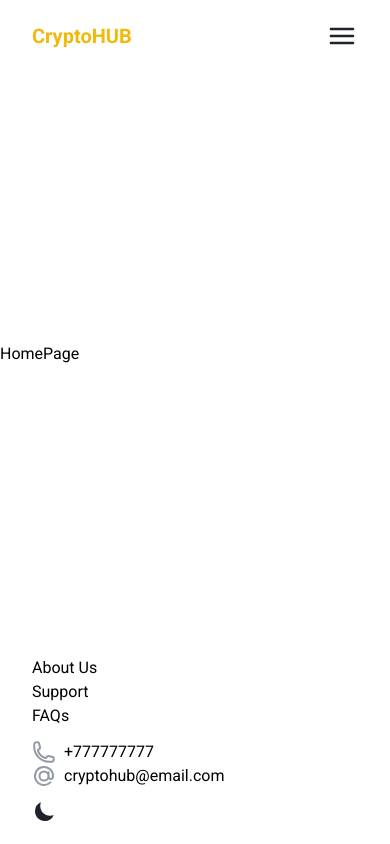
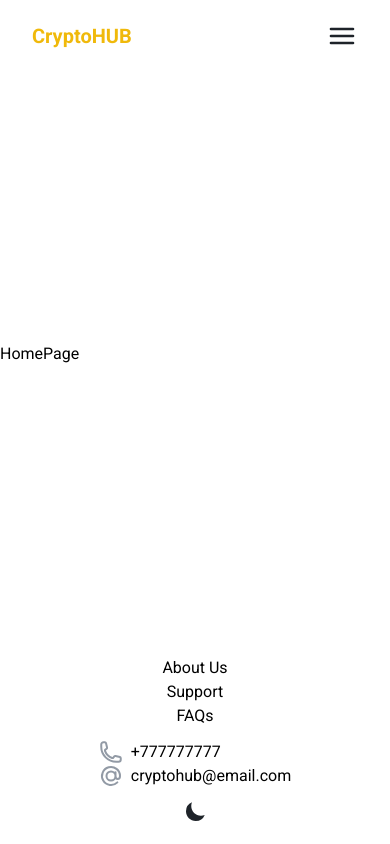
Before and after one commit to AlexMoskalyk/cryptohub, a React (Vite) app: page / in a window 390 px wide. Built offline with nearby package versions, Linux system fonts and the light colour scheme.

Commit message:
fix footer styles

```diff
--- a/src/components/Footer.tsx
+++ b/src/components/Footer.tsx
@@ -9,7 +9,7 @@ const Footer = () => {
     <footer className="mt-16 px-8 pb-5 grid grid-cols-1 gap-y-3 md:grid md:grid-rows-2 md:grid-cols-2 md:justify-items-evenly	">
       <div
         id="links"
-        className="grid grid-cols-1 md:row-start-1  md:row-end-3  md:justify-items-center "
+        className="grid grid-cols-1 justify-items-center md:row-start-1  md:row-end-3  "
       >
         <Link
           to="/"
@@ -30,7 +30,7 @@ const Footer = () => {
           FAQs
         </Link>
       </div>
-      <div id="contacts" className="md:justify-self-center">
+      <div id="contacts" className="justify-self-center">
         <a className="flex" href="tel:+777777777">
           <PhoneIcon
             svgStyles="size-6 fill-none stroke-elements-main stroke-2"
@@ -51,7 +51,7 @@ const Footer = () => {
           </span>
         </a>
       </div>
-      <div id="features" className="md:justify-self-center">
+      <div id="features" className="justify-self-center">
         <ThemeSwitcher stylesButton="hover:fill-accent-color" />
       </div>
     </footer>
```
